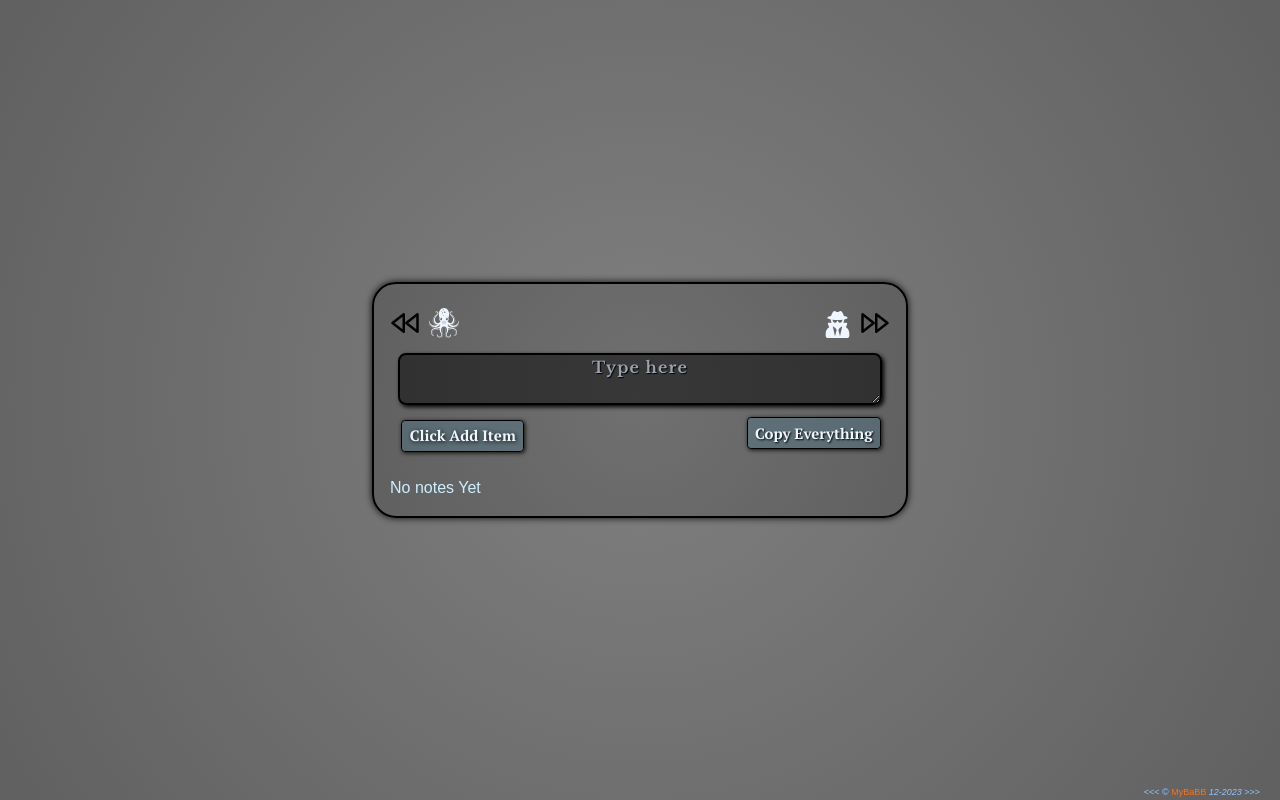
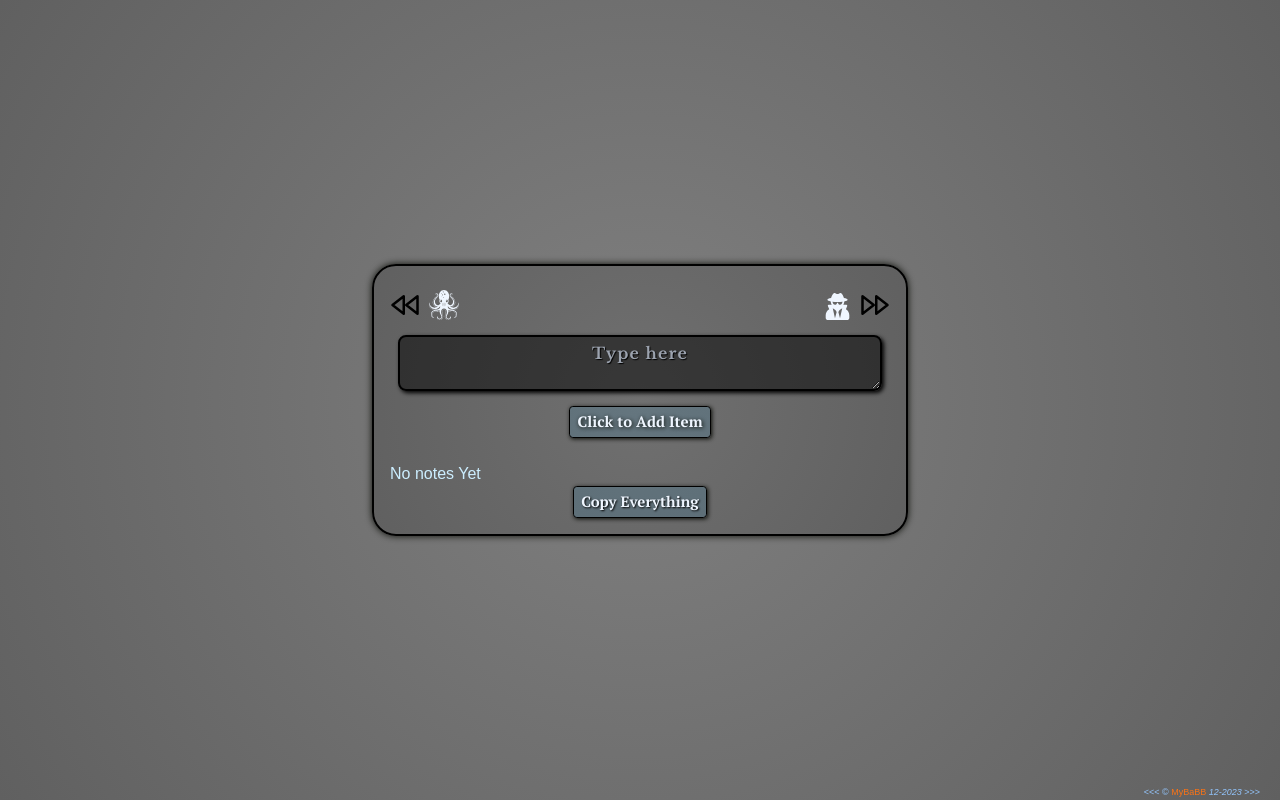
Before and after one commit to MyBaBB/MyBABB-Remember, a React (Vite) app: page / in a window 1280 px wide. Built offline with nearby package versions, Linux system fonts and the light colour scheme.

Commit message:
changed it up

```diff
--- a/src/TodoFolder/NewTodoForm.jsx
+++ b/src/TodoFolder/NewTodoForm.jsx
@@ -61,7 +61,7 @@ export function NewTodoForm({ onSubmit }) {
 
 
           <textarea
-            className="placeHolder1 min-h-[18px] PT-1 w-full rounded-lg
+            className="placeHolder1 min-h-[18px]  pt-1 w-full rounded-lg
                           border-2 border-black text-center font-LibreBaskerville-Bold hover:opacity-80"
             value={newItem}
             onChange={(e) => setNewItem(e.target.value)}
@@ -70,10 +70,10 @@ export function NewTodoForm({ onSubmit }) {
             placeholder="Type here"
           />
 
-        <button className="btn3 relative flex m-auto ml-[.2rem] text-blue-50
+        <button className="btn3 relative flex m-auto justify-center  text-blue-50
          hover:bg-gradient-to-b from-blue-700 to-blue-950 ">
           <span className="font-PTSerif-Bold">
-             Click Add Item
+             Click to Add Item
           </span>
 
           <span className="font-ArchivoBlack-Regular"> </span>
--- a/src/TodoFolder/WholeTodo.jsx
+++ b/src/TodoFolder/WholeTodo.jsx
@@ -59,17 +59,6 @@ export default function App() {
         <div className="relative flex-row ">
           <NewTodoForm onSubmit={addTodo} />
 
-          <button
-            onClick={() => {
-              copyAllTodos();
-              alert("👉🏻 Copied All Items to your ClipBoard ✍🏻");
-            }}
-            className="btn2 copyButton absolute bottom-[.65rem] right-[.45rem] text-blue-50
-                 font-PTSerif-Bold   hover:bg-gradient-to-b from-green-600 to-green-950"
-          >
-            Copy Everything
-          </button>
-
 
         </div>
 
@@ -79,6 +68,17 @@ export default function App() {
           deleteTodo={deleteTodo}
         />
 
+         <button
+            onClick={() => {
+              copyAllTodos();
+              alert("👉🏻 Copied All Items to your ClipBoard ✍🏻");
+            }}
+            className="btn2 copyButton relative flex justify-center m-auto    text-blue-50
+                 font-PTSerif-Bold   hover:bg-gradient-to-b from-green-600 to-green-950"
+          >
+            Copy Everything
+          </button>
+
       </div>
     </>
   );
```
